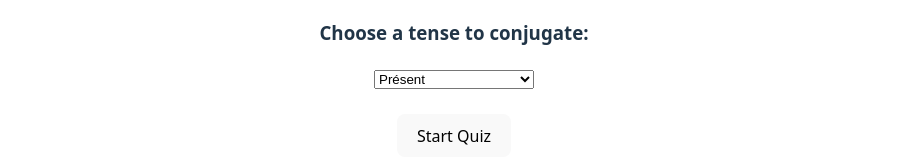
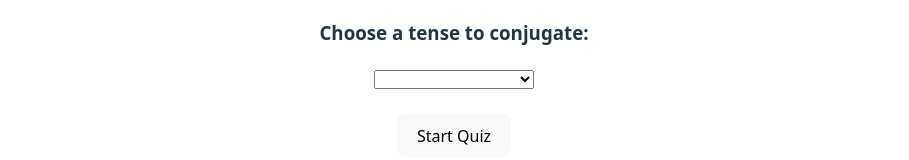
Before and after one commit to HalcyonHalcyon/FrenchConjugator, a Vue app: page / in a window 1280 px wide. Shown: the part 247-407 px from the top of the page, without its empty margins (186-1095 px from the left). Built offline with nearby package versions, Linux system fonts and the light colour scheme.

Commit message:
Adding web hashing

```diff
--- a/package.json
+++ b/package.json
@@ -12,7 +12,7 @@
     "prettier:write": "npm run prettier:base -- --write \"src/**/*.{ts,tsx}\""
   },
   "dependencies": {
-    "router": "^2.2.0",
+    "router": "^4.2.5",
     "vue": "^3.5.18",
     "vue-router": "^4.5.1"
   },
--- a/src/Home.vue
+++ b/src/Home.vue
@@ -8,7 +8,15 @@ const tense = ref('')
 const router = useRouter()
 const route = useRoute()
 function pushTense() {
-  router.push({ name: 'Quiz', query: { tense: tense.value } })
+  //router.push({ name: 'Quiz', params: { tense: tense.value } })
+
+  router.push({
+    name: 'Quiz',
+    query: {
+      items: tense.value
+    }
+  });
+
 }
 
 </script>
@@ -20,7 +28,8 @@ function pushTense() {
     <h1>French Verb Conjugation Practice</h1>
     <h4>Use the settings below to start a French conjugation practice quiz</h4>
     <label for="tense"><h3>Choose a tense to conjugate: </h3></label>
-    <select vue-model name="tense" id="tense">
+    <select v-model="tense" name="tense" id="tense" @click="pushTense">
+      console.log("Home: Selected tense is {{ tense }}")
       <optgroup label="Indicative - Simple">
         <option value="Présent">Présent</option>
         <option value="Futur Simple">Futur</option>
@@ -46,6 +55,6 @@ function pushTense() {
     <button type="button" onclick="window.location.href='quiz.vue'">Start Quiz</button>
   </div>-->
     <router-link to="/quiz">
-      <button @click="pushTense">Start Quiz</button>
+      <button>Start Quiz</button>
     </router-link>
 </template>
--- a/src/Quiz.vue
+++ b/src/Quiz.vue
@@ -128,7 +128,7 @@ for (index=0;index<numQuestions;index++) {
             <br>
             Subject: {{ subject1 }}
           </label>
-          <br>
+          <br><br>
           <input type="text" id="q1" name="q1" value=""><br>
           <input type="button" value="Check">
           <br><br>
@@ -142,7 +142,7 @@ for (index=0;index<numQuestions;index++) {
             <br>
             Subject: {{ subject2 }}
           </label>
-          <br>
+          <br><br>
           <input type="text" id="q2" name="q2" value=""><br>
           <input type="button" value="Check">
 
--- a/src/router/index.ts
+++ b/src/router/index.ts
@@ -1,4 +1,4 @@
-import { createRouter, createWebHistory } from 'vue-router'
+import { createRouter, createWebHashHistory } from 'vue-router'
 import App from '../App.vue'
 import Home from '../Home.vue'
 import Quiz from '../Quiz.vue'
@@ -9,7 +9,7 @@ const routes = [
 ]
 
 const router = createRouter({
-  history: createWebHistory(),
+  history: createWebHashHistory(),
   routes,
 })
 
```
